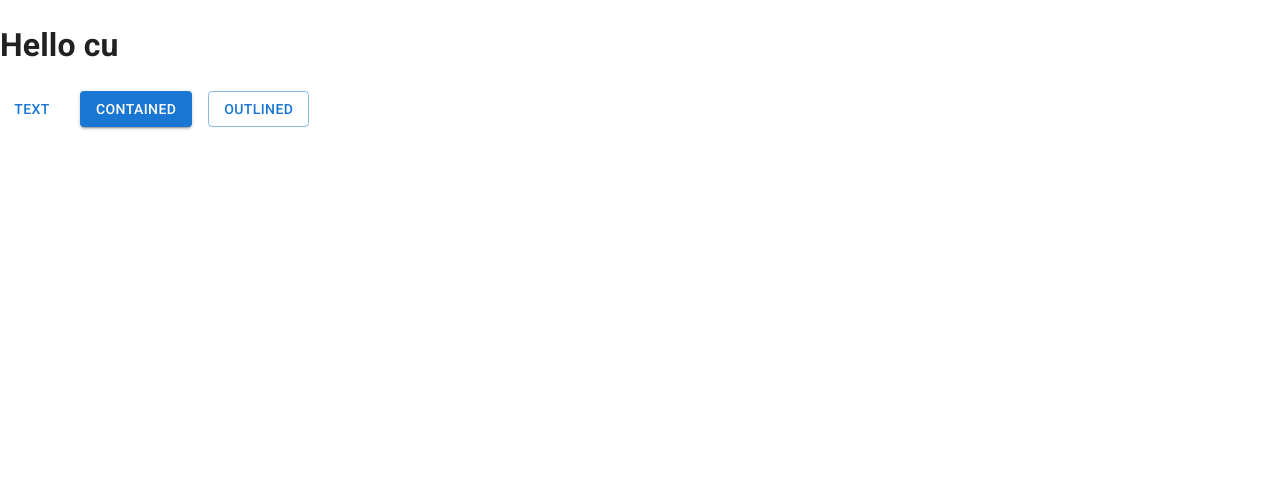
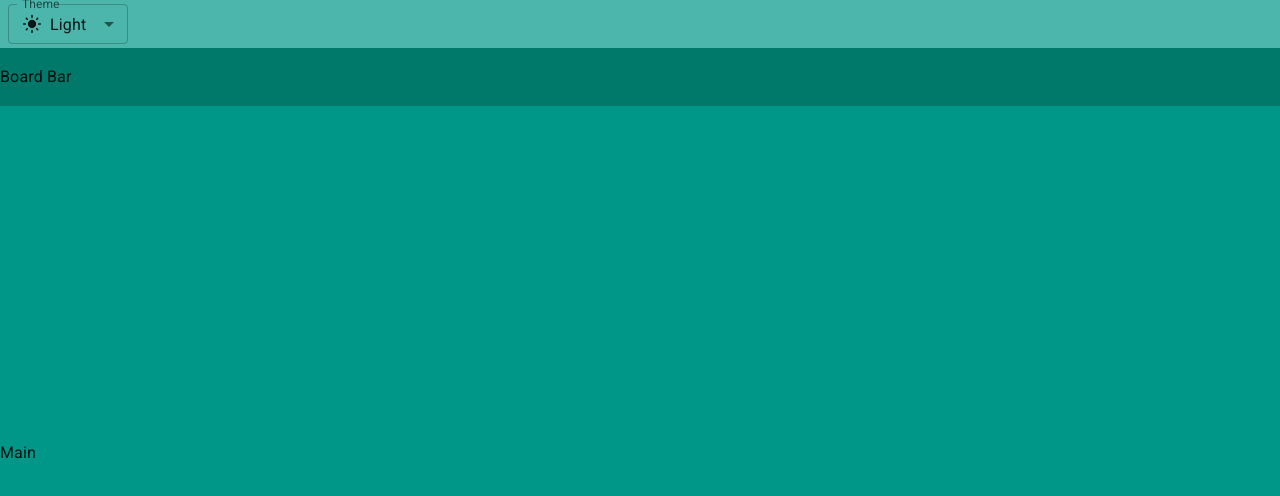
Before and after one commit to liptwo/trello-app, a React (Vite) app: page / in a window 1280 px wide. Shown: the top 496 px of the page. Built offline with nearby package versions, Linux system fonts and the light colour scheme.

Commit message:
first_layout

```diff
--- a/index.html
+++ b/index.html
@@ -4,7 +4,7 @@
     <meta charset="UTF-8" />
     <link rel="icon" type="image/svg+xml" href="/vite.svg" />
     <meta name="viewport" content="width=device-width, initial-scale=1.0" />
-    <title>Trello Web</title>
+    <title>Liptwo Trello Nha</title>
     <link rel="preconnect" href="https://fonts.googleapis.com">
     <link rel="preconnect" href="https://fonts.gstatic.com" crossorigin>
     <link href="https://fonts.googleapis.com/css2?family=Roboto:ital,wght@0,100..900;1,100..900&display=swap" rel="stylesheet">
--- a/src/App.jsx
+++ b/src/App.jsx
@@ -1,20 +1,86 @@
+// App.jsx
+import { useColorScheme } from '@mui/material/styles'
+import { Button, Typography, Stack, Container } from '@mui/material'
+// import useMediaQuery from '@mui/material/useMediaQuery'
+import InputLabel from '@mui/material/InputLabel'
+import MenuItem from '@mui/material/MenuItem'
+import FormControl from '@mui/material/FormControl'
+import Select from '@mui/material/Select'
+import LightModeIcon from '@mui/icons-material/LightMode'
+import DarkModeIcon from '@mui/icons-material/DarkMode'
+import SettingsBrightnessIcon from '@mui/icons-material/SettingsBrightness'
+import Box from '@mui/material/Box'
+import theme from './theme'
 
-import * as React from 'react';
-import Stack from '@mui/material/Stack';
-import Button from '@mui/material/Button';
-
+function ModeSelect() {
+  const { mode, setMode } = useColorScheme()
+  const handleChange = (event) => {
+    setMode(event.target.value)
+  }
+  return (
+    <FormControl sx={{ m: 1, minWidth: 120 }} size="small">
+      <InputLabel id="label-select-dark-light-mode">Theme</InputLabel>
+      <Select
+        labelId="label-select-dark-light-mode"
+        id="select-dark-light-mode"
+        value={mode}
+        label="Mode"
+        onChange={handleChange}
+      >
+        <MenuItem value="light">
+          <Box sx={{ display:'flex', alignItems:'center', gap:1 }}>
+            <LightModeIcon fontSize='small'/> Light
+          </Box>
+        </MenuItem>
+        <MenuItem value="dark">
+          <Box sx={{ display:'flex', alignItems:'center', gap:1 }}>
+            <DarkModeIcon fontSize='small'/> Dark
+          </Box>
+        </MenuItem>
+        <MenuItem value="system">
+          <Box sx={{ display:'flex', alignItems:'center', gap:1 }}>
+            <SettingsBrightnessIcon fontSize='small'/> System
+          </Box>
+        </MenuItem>
+      </Select>
+    </FormControl>
+  )
+}
 function App() {
-
-
+  // const prefersDarkMode = useMediaQuery('(prefers-color-scheme: dark)')
+  // const prefersLightkMode = useMediaQuery('(prefers-color-scheme: light)')
+  // console.log('prefersDarkMode', prefersDarkMode)
+  // console.log('prefersLightMode', prefersLightkMode)
   return (
-    <>
-    <h1>Hello cu</h1>
-    <Stack spacing={2} direction="row">
-      <Button variant="text">Text</Button>
-      <Button variant="contained">Contained</Button>
-      <Button variant="outlined">Outlined</Button>
-    </Stack>
-    </>
+    <Container disableGutters maxWidth={false} sx={{height: '100vh', backgroundColor: 'primary.main' }}>
+      <Box sx={{
+        backgroundColor:'primary.light',
+        width: '100vw',
+        height: (theme) => theme.trello.headHeight,
+        display: 'flex',
+        alignItems: 'center'
+      }}>
+        <ModeSelect />
+      </Box>
+      <Box sx={{
+        backgroundColor:'primary.dark',
+        width: '100vw',
+        height: (theme) => theme.trello.boardBarHeight,
+        display: 'flex',
+        alignItems: 'center'
+      }}>
+        Board Bar
+      </Box>
+      <Box sx={{
+        backgroundColor:'primary.main',
+        width: '100%',
+        height: (theme) => `calc(100vh - ${theme.trello.headHeight + theme.trello.boardBarHeight}px)`,
+        display: 'flex',
+        alignItems: 'center'
+      }}>
+        Main
+      </Box>
+    </Container>
   )
 }
 
--- a/src/main.jsx
+++ b/src/main.jsx
@@ -1,11 +1,16 @@
-import { StrictMode } from 'react'
-import { createRoot } from 'react-dom/client'
-import CssBaseline from '@mui/material/CssBaseline';
-import App from './App.jsx'
+// src/main.jsx
+import React from 'react'
+import ReactDOM from 'react-dom/client'
+import App from './App'
+import theme from './theme'
+import { Experimental_CssVarsProvider as CssVarProvider } from '@mui/material/styles'
+import { CssBaseline } from '@mui/material'
 
-createRoot(document.getElementById('root')).render(
-  <StrictMode>
-    <CssBaseline />
-    <App />
-  </StrictMode>,
+ReactDOM.createRoot(document.getElementById('root')).render(
+  <React.StrictMode>
+    <CssVarProvider theme={theme}>
+      <CssBaseline/>
+      <App />
+    </CssVarProvider>
+  </React.StrictMode>
 )
--- /dev/null
+++ b/src/theme.js
@@ -0,0 +1,28 @@
+// src/theme.js
+import { experimental_extendTheme as extendTheme } from '@mui/material/styles'
+import { cyan, deepOrange, orange, teal } from '@mui/material/colors'
+
+const theme = extendTheme({
+  trello: {
+    headHeight: 48,
+    boardBarHeight: 58
+  },
+  colorSchemes: {
+    light: {
+      palette: {
+        primary:teal,
+        secondary:deepOrange
+      }
+      // spacing: (factor) => `${0.25 * factor}rem`
+    },
+    dark: {
+      palette: {
+        primary:cyan,
+        secondary:orange
+      }
+      // spacing: (factor) => `${0.25 * factor}rem`
+    }
+  }
+})
+
+export default theme
```
Also changed, not shown: package.json (+4 -3 lines), 2 other files (tests, documents, lock files or other folders).
